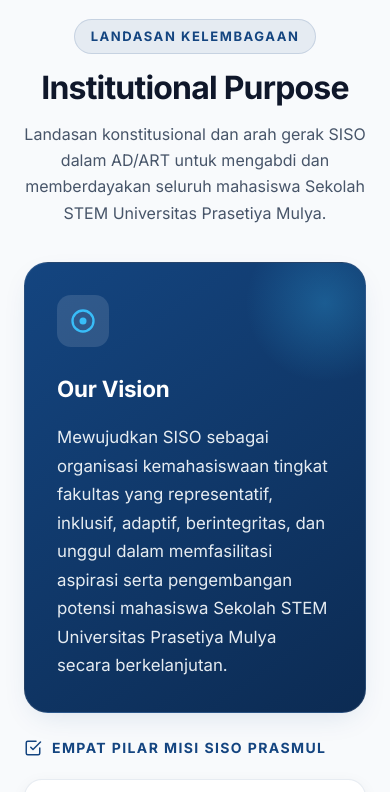
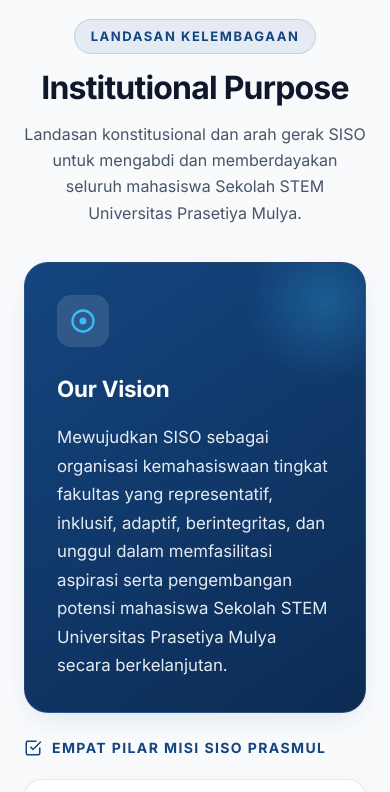
Before and after one commit to Earthen8/website-siso, a Next.js app in the folder frontend/: page /about in a window 390 px wide. Shown: the part 1240-2032 px from the top of the page. Built offline with nearby package versions, Linux system fonts and the light colour scheme; no server answers.

Commit message:
feat: add gallery and about pages with frontend components and responsive layouts

```diff
--- a/frontend/app/about/page.tsx
+++ b/frontend/app/about/page.tsx
@@ -324,7 +324,7 @@
               <span className={styles.sectionBadge}>Landasan Kelembagaan</span>
               <h2 className={styles.sectionTitle}>Institutional Purpose</h2>
               <p className={styles.sectionSubtitle}>
-              Landasan konstitusional dan arah gerak SISO dalam AD/ART untuk mengabdi dan memberdayakan seluruh mahasiswa Sekolah STEM Universitas Prasetiya Mulya.
+                Landasan konstitusional dan arah gerak SISO untuk mengabdi dan memberdayakan seluruh mahasiswa Sekolah STEM Universitas Prasetiya Mulya.
               </p>
             </div>
 
@@ -570,7 +570,7 @@
               <span className={styles.sectionBadge}>Tata Kelola &amp; Kelembagaan</span>
               <h2 className={styles.sectionTitle}>Organizational Governance</h2>
               <p className={styles.sectionSubtitle}>
-              Struktur kelembagaan berlandaskan AD/ART SISO yang membagi wewenang antara SISO Grand Assembly (SGA), Board of Advisor (BoA), Badan Pengurus Harian (BPH), dan 8 Departemen Fungsional.
+                Struktur kelembagaan kepengurusan SISO yang terdiri dari Badan Pengurus Harian (BPH), dan 8 Departemen Fungsional.
               </p>
             </div>
 
--- a/frontend/app/gallery/page.tsx
+++ b/frontend/app/gallery/page.tsx
@@ -245,10 +245,6 @@
                                 <span className={styles.heroStatDot} />
                                 <span>Video Recap &amp; Aftermovie Resmi</span>
                             </div>
-                            <div className={styles.heroStatItem}>
-                                <span className={styles.heroStatDot} />
-                                <span>Arsip AD/ART &amp; LPJ Organisasi</span>
-                            </div>
                         </div>
                     </div>
                 </section>
```
Lines whose indentation alone changed are shown as unchanged.
